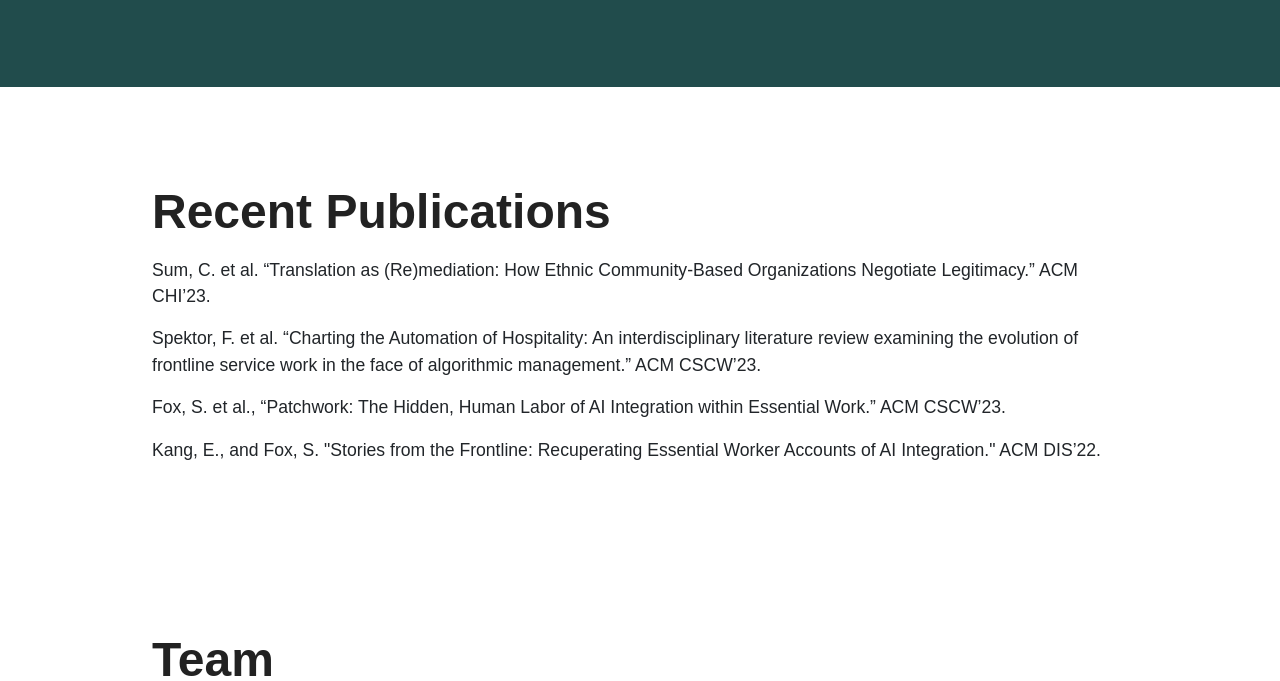
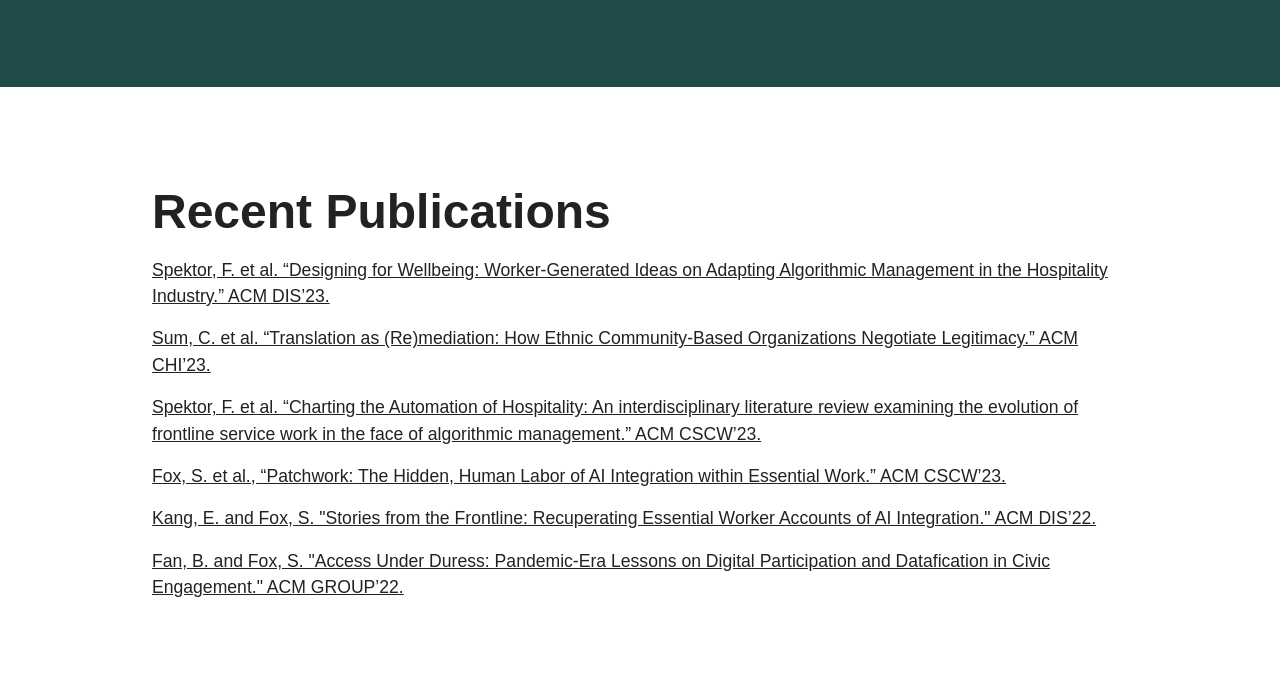
Before and after one commit to techsolidaritylab/site, a Jekyll site: the page built from index.html, in a window 1280 px wide and 900 px high, scrolled down 1131 px, cut to the strip 0-681 px from the top of the window. Built offline with Jekyll 4.4.1, drawn with Linux system fonts in a browser that asks for light colours; nearby versions of some CDN libraries; some web fonts are replaced.

Commit message:
Update papers

```diff
--- a/_includes/publications.html
+++ b/_includes/publications.html
@@ -4,10 +4,12 @@
         <div class="row mb-2">
             <div class="col">
                 <ul class="px-0 list-unstyled">
-                    <li class="mb-3">Sum, C. et al. “Translation as (Re)mediation: How Ethnic Community-Based Organizations Negotiate Legitimacy.” ACM CHI’23.</li>
-                    <li class="mb-3">Spektor, F. et al. “Charting the Automation of Hospitality: An interdisciplinary literature review examining the evolution of frontline service work in the face of algorithmic management.” ACM CSCW’23.</li>
-                    <li class="mb-3">Fox, S. et al., “Patchwork: The Hidden, Human Labor of AI Integration within Essential Work.” ACM CSCW’23.</li>
-                    <li class="mb-3">Kang, E., and Fox, S. "Stories from the Frontline: Recuperating Essential Worker Accounts of AI Integration." ACM DIS’22.</li>
+                    <li class="mb-3"><a href="/assets/pdfs/Spektor et al-Designing_for_Wellbeing_DIS23.pdf">Spektor, F. et al. “Designing for Wellbeing: Worker-Generated Ideas on Adapting Algorithmic Management in the Hospitality Industry.” ACM DIS’23.</a></li>
+                    <li class="mb-3"><a href="/assets/pdfs/Sum et al. - Translation as (Re)mediation - CHI 2023.pdf">Sum, C. et al. “Translation as (Re)mediation: How Ethnic Community-Based Organizations Negotiate Legitimacy.” ACM CHI’23.</a></li>
+                    <li class="mb-3"><a href="/assets/pdfs/Spektor et al. - Charting the Automation of Hospitality - CSCW 2023.pdf">Spektor, F. et al. “Charting the Automation of Hospitality: An interdisciplinary literature review examining the evolution of frontline service work in the face of algorithmic management.” ACM CSCW’23.</a></li>
+                    <li class="mb-3"><a href="/assets/pdfs/Fox et al. - Patchwork - CSCW 2023.pdf">Fox, S. et al., “Patchwork: The Hidden, Human Labor of AI Integration within Essential Work.” ACM CSCW’23.</a></li>
+                    <li class="mb-3"><a href="/assets/pdfs/Kang and Fox - Stories from the Frontline - DIS 2022.pdf">Kang, E. and Fox, S. "Stories from the Frontline: Recuperating Essential Worker Accounts of AI Integration." ACM DIS’22.</a></li>
+                    <li class="mb-3"><a href="/assets/pdfs/Fan and Fox - Access Under Duress - GROUP 2022.pdf">Fan, B. and Fox, S. "Access Under Duress: Pandemic-Era Lessons on Digital Participation and Datafication in Civic Engagement." ACM GROUP’22.</a></li>
                 </ul>
             </div>
         </div>
```
Also changed, not shown: 6 other files.
